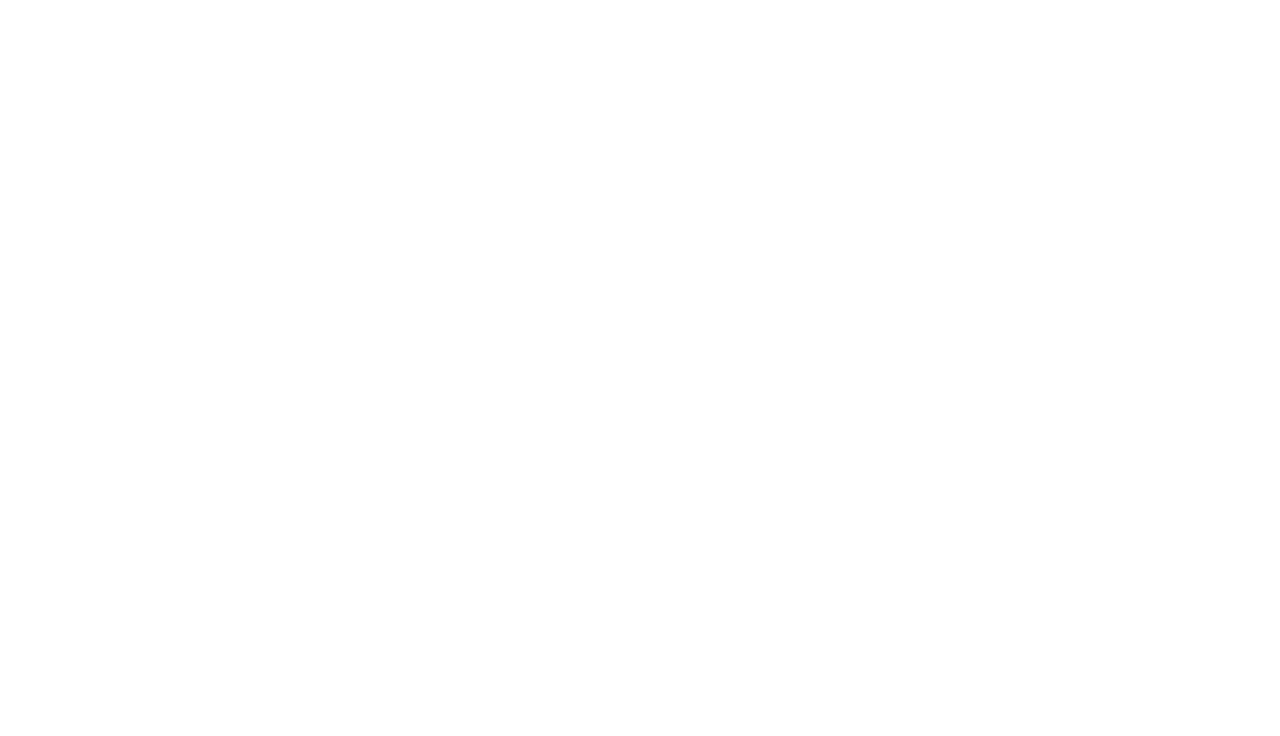
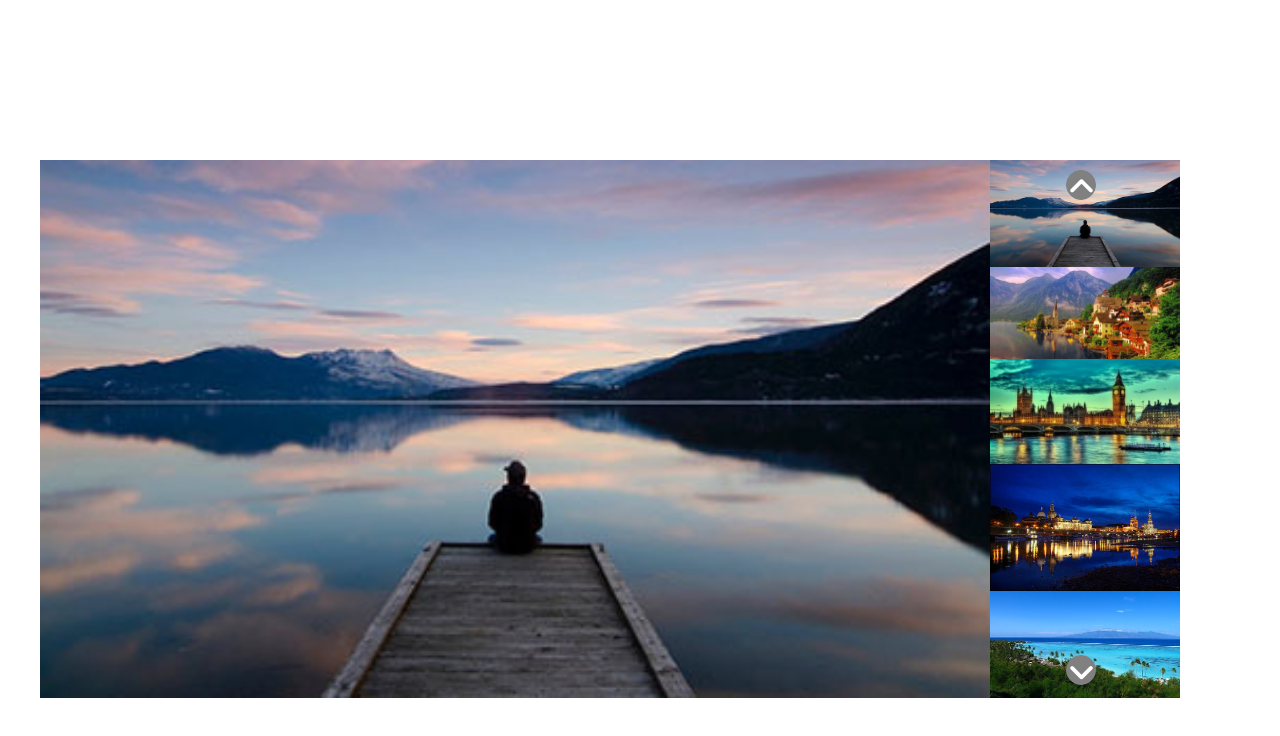
Before and after one commit to EngeneerProgram/vue-slider, a plain HTML site: page index.html in a window 1280 px wide. Drawn offline with nearby package versions, Linux system fonts and the light colour scheme.

Commit message:
Consegna 1 millestone

```diff
--- a/assets/css/style.css
+++ b/assets/css/style.css
@@ -3,3 +3,66 @@
     padding:0;
     box-sizing: border-box;
 }
+
+.container{
+    display:flex;
+    width: 1200px;
+    margin:10rem auto;
+
+}
+
+.banner{
+   width: 950px;
+}
+
+img{
+    width: 100%;
+    height: 100%;
+}
+
+.list_place{
+    position:relative;
+    width: calc(1200px - 1010px);
+    display:flex;
+    flex-direction: column;
+}
+
+.arrow_direction{
+    position: absolute;
+    display:Flex;
+    flex-direction: column;
+    color:white;
+    font-size: 30px;
+    right:44%;
+    cursor:pointer;
+
+
+
+
+}
+.up{
+    position:relative;
+    top:10px;
+    font-size: 30px;
+
+    cursor:pointer;
+    width: 30px;
+    height: 30px;
+    border: 1px solid gray;
+    background-color: gray;
+    border-radius: 100%;
+    text-align: center;
+}
+.down{
+    position:relative;
+    bottom: -465px;
+    font-size: 30px;
+
+    cursor:pointer;
+    width: 30px;
+    height: 30px;
+    border: 1px solid gray;
+    background-color: gray;
+    border-radius: 100%;
+    text-align: center;
+}
--- a/index.html
+++ b/index.html
@@ -1,14 +1,30 @@
 <!DOCTYPE html>
 <html lang="en">
 <head>
+    <link rel='stylesheet' href='https://cdnjs.cloudflare.com/ajax/libs/font-awesome/6.0.0/css/all.min.css' integrity='sha512-9usAa10IRO0HhonpyAIVpjrylPvoDwiPUiKdWk5t3PyolY1cOd4DSE0Ga+ri4AuTroPR5aQvXU9xC6qOPnzFeg==' crossorigin='anonymous' referrerpolicy='no-referrer' />
     <link rel="stylesheet" href="./assets/css/style.css">
     <title>Document</title>
 </head>
 <body>
     <div id="app">
-
+        <div class="container">
+            <div class="banner">
+                <img src="./assets/img/01.jpg" alt="">
+            </div>
+            <div class="list_place">
+                <div class="arrow_direction">
+                    <div class="up"><i class="fa-solid fa-angle-up"></i></div>
+                    <div class="down"><i class="fa-solid fa-angle-down"></i></div>
+                </div>
+                <img src="./assets/img/01.jpg" alt="">
+                <img src="./assets/img/02.jpg" alt="">
+                <img src="./assets/img/03.jpg" alt="">
+                <img src="./assets/img/04.jpg" alt="">
+                <img src="./assets/img/05.jpg" alt="">
+            </div>
+        </div>
     </div>
-<script src="https://cdn.jsdelivr.net/npm/vue@2.6.14/dist/vue.js"></script>
+    <script src="https://cdn.jsdelivr.net/npm/vue@2.6.14/dist/vue.js"></script>
     <script src="./assets/javascript/main.js"></script>
 </body>
 </html>
```
